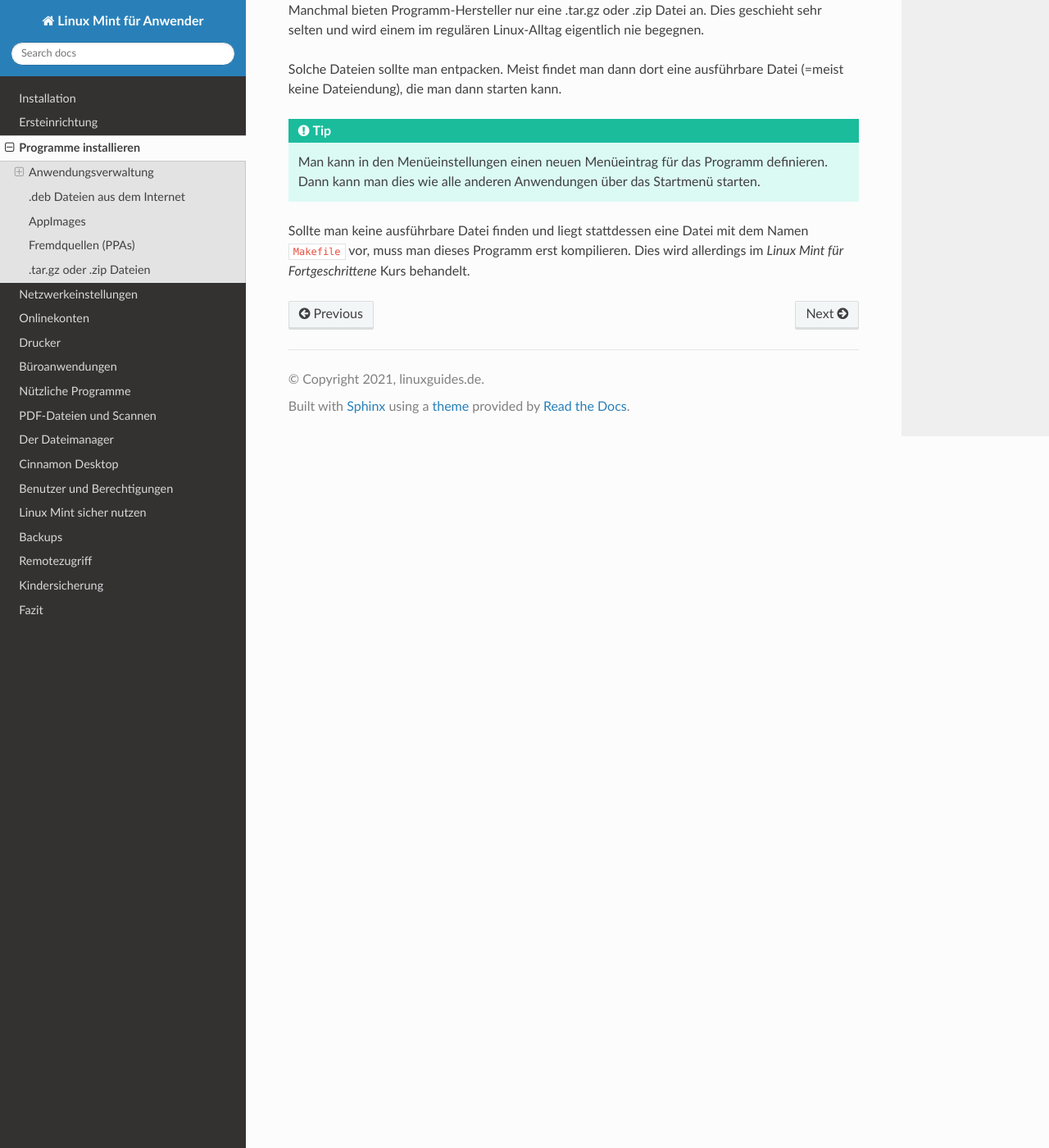
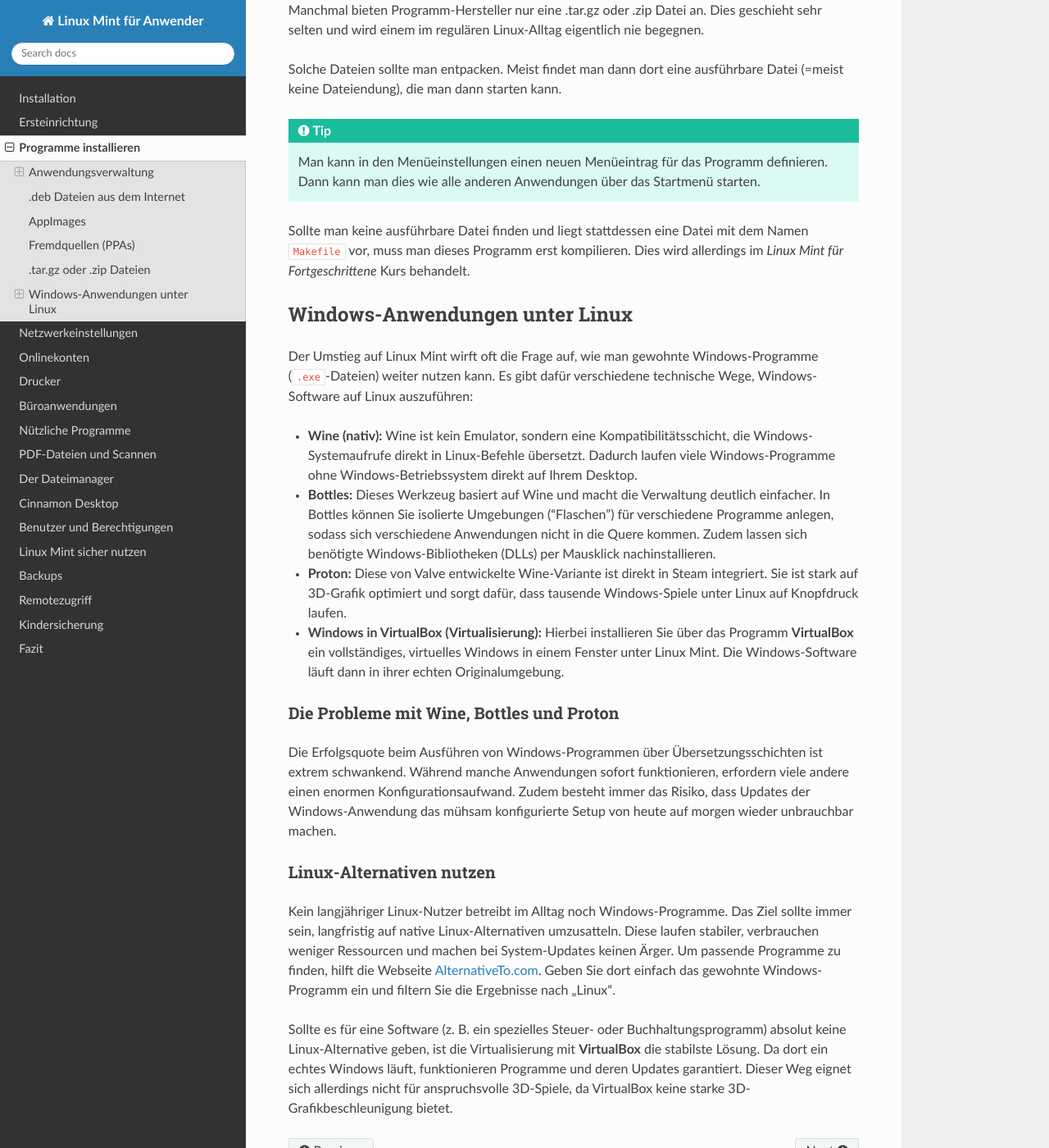
Before and after one commit to Jean28518/linuxmint-fuer-anwender, a Sphinx documentation site: the page built from docs/source/programme.rst, in a window 1280 px wide and 1400 px high, scrolled down 3363 px. Shown: the whole window at 82% size. Built offline with Sphinx 7.4.7 and the Read the Docs theme 3.1.0, drawn with Linux system fonts in a browser that asks for light colours.

Commit message:
Add section on running Windows applications under Linux with alternatives and challenges

```diff
--- a/docs/source/programme.rst
+++ b/docs/source/programme.rst
@@ -111,3 +111,48 @@ Solche Dateien sollte man entpacken. Meist findet man dann dort eine ausführbar
 Sollte man keine ausführbare Datei finden und liegt stattdessen eine Datei mit dem Namen
 ``Makefile`` vor, muss man dieses Programm erst kompilieren.
 Dies wird allerdings im *Linux Mint für Fortgeschrittene* Kurs behandelt.
+
+
+Windows-Anwendungen unter Linux
+-------------------------------
+
+Der Umstieg auf Linux Mint wirft oft die Frage auf,
+wie man gewohnte Windows-Programme (``.exe``-Dateien) weiter nutzen kann.
+Es gibt dafür verschiedene technische Wege, Windows-Software auf Linux auszuführen:
+
+* **Wine (nativ):**
+  Wine ist kein Emulator, sondern eine Kompatibilitätsschicht, die Windows-Systemaufrufe direkt in Linux-Befehle übersetzt.
+  Dadurch laufen viele Windows-Programme ohne Windows-Betriebssystem direkt auf Ihrem Desktop.
+
+* **Bottles:**
+  Dieses Werkzeug basiert auf Wine und macht die Verwaltung deutlich einfacher.
+  In Bottles können Sie isolierte Umgebungen ("Flaschen") für verschiedene Programme anlegen,
+  sodass sich verschiedene Anwendungen nicht in die Quere kommen. Zudem lassen sich benötigte Windows-Bibliotheken (DLLs) per Mausklick nachinstallieren.
+
+* **Proton:**
+  Diese von Valve entwickelte Wine-Variante ist direkt in Steam integriert.
+  Sie ist stark auf 3D-Grafik optimiert und sorgt dafür, dass tausende Windows-Spiele unter Linux auf Knopfdruck laufen.
+
+* **Windows in VirtualBox (Virtualisierung):**
+  Hierbei installieren Sie über das Programm **VirtualBox** ein vollständiges, virtuelles Windows in einem Fenster unter Linux Mint.
+  Die Windows-Software läuft dann in ihrer echten Originalumgebung.
+
+Die Probleme mit Wine, Bottles und Proton
+^^^^^^^^^^^^^^^^^^^^^^^^^^^^^^^^^^^^^^^^^
+Die Erfolgsquote beim Ausführen von Windows-Programmen über Übersetzungsschichten ist extrem schwankend.
+Während manche Anwendungen sofort funktionieren, erfordern viele andere einen enormen Konfigurationsaufwand.
+Zudem besteht immer das Risiko, dass Updates der Windows-Anwendung das mühsam konfigurierte Setup von heute auf morgen wieder unbrauchbar machen.
+
+Linux-Alternativen nutzen
+^^^^^^^^^^^^^^^^^^^^^^^^^
+
+Kein langjähriger Linux-Nutzer betreibt im Alltag noch Windows-Programme.
+Das Ziel sollte immer sein, langfristig auf native Linux-Alternativen umzusatteln.
+Diese laufen stabiler, verbrauchen weniger Ressourcen und machen bei System-Updates keinen Ärger.
+Um passende Programme zu finden, hilft die Webseite `AlternativeTo.com <https://alternativeto.net/>`_.
+Geben Sie dort einfach das gewohnte Windows-Programm ein und filtern Sie die Ergebnisse nach „Linux“.
+
+Sollte es für eine Software (z. B. ein spezielles Steuer- oder Buchhaltungsprogramm) absolut keine Linux-Alternative geben,
+ist die Virtualisierung mit **VirtualBox** die stabilste Lösung.
+Da dort ein echtes Windows läuft, funktionieren Programme und deren Updates garantiert.
+Dieser Weg eignet sich allerdings nicht für anspruchsvolle 3D-Spiele, da VirtualBox keine starke 3D-Grafikbeschleunigung bietet.
```
